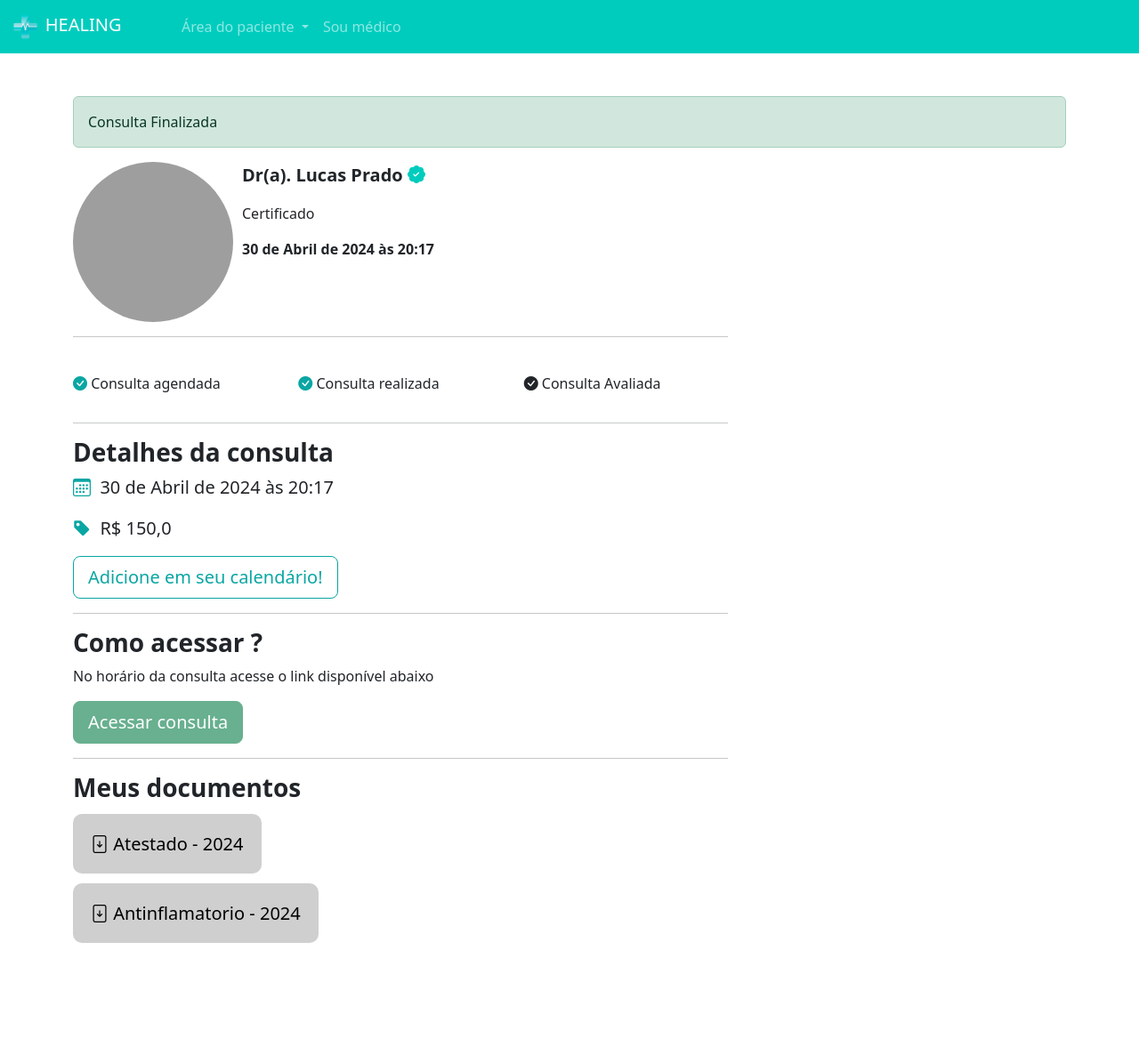
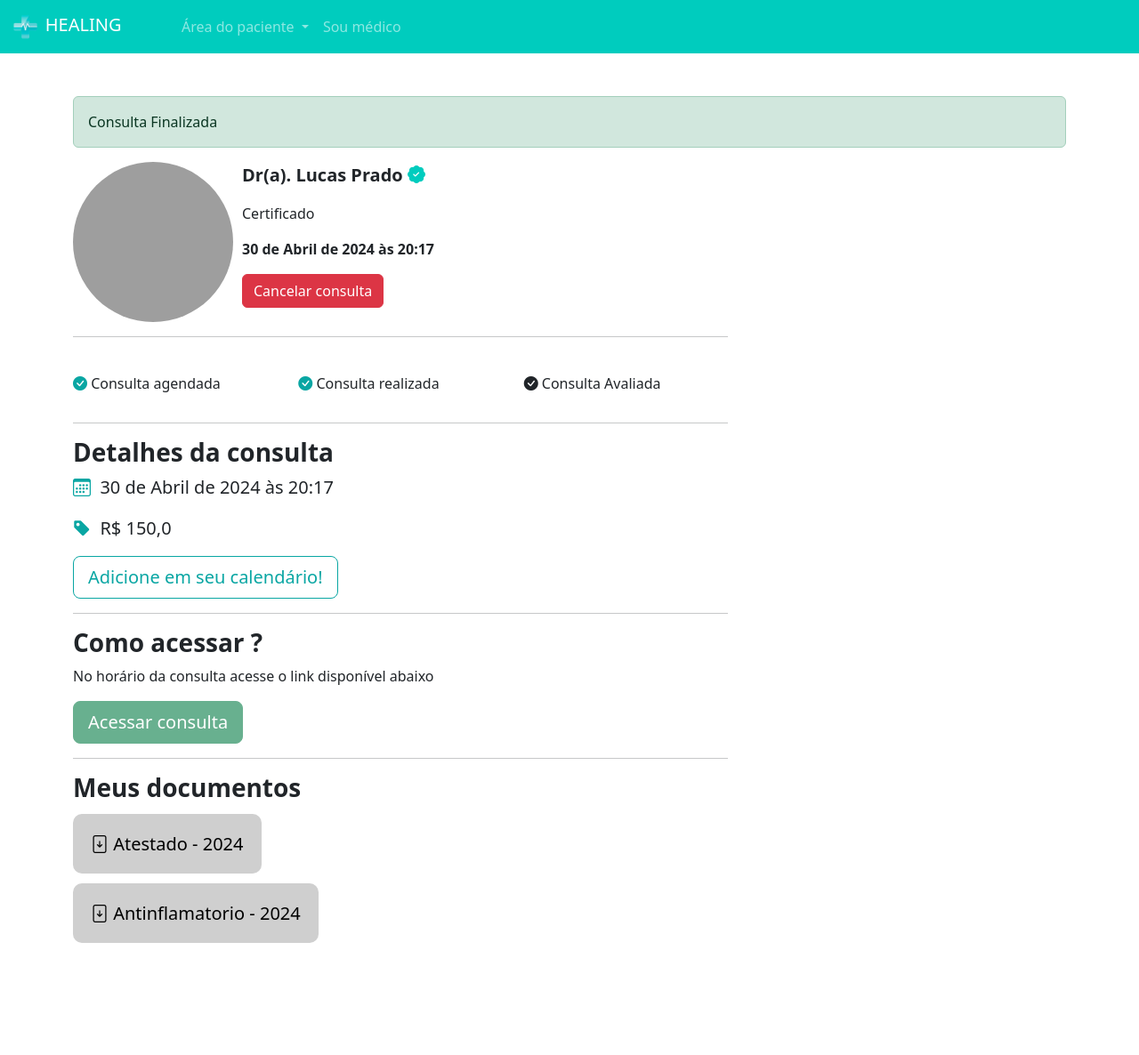
Before and after one commit to Lucasx10/Healing-django, a Django app: page /pacientes/consulta/2/ in a window 1280 px wide. Shown: the whole page at 89% size. Run offline with Django 5.2, Linux system fonts and the light colour scheme; a user stored in the database is signed in; data comes from the database, SQL or seed files in the repository; parts of the project's set-up code (start-up, migrations or seed data) failed here and were passed over; grey boxes are pictures that could not be loaded.

Commit message:
Adiciona botao de cancelar consulta

```diff
--- a/paciente/templates/consulta.html
+++ b/paciente/templates/consulta.html
@@ -40,6 +40,8 @@
                         <p style="font-size: 20px" class="p-bold">Dr(a). {{dado_medico.nome}} <i class="bi bi-patch-check-fill icon-main"></i></p>
                         <p>{{dado_medico.descricao}}</p>
                         <p class="p-bold">{{consulta.data_aberta.data}}</p>
+
+                        <a href="{% url 'cancelar_consulta' consulta.id %}" class="btn btn-danger">Cancelar consulta<a>
                     </div>
                 </div>
                 <hr>
--- a/paciente/urls.py
+++ b/paciente/urls.py
@@ -7,4 +7,5 @@ urlpatterns = [
     path('agendar_horario/<int:id_data_aberta>/', views.agendar_horario, name="agendar_horario"),
     path('minhas_consultas/', views.minhas_consultas, name="minhas_consultas"),
     path('consulta/<int:id_consulta>/', views.consulta, name="consulta"),
+    path('cancelar_consulta/<int:id_consulta>/', views.cancelar_consulta, name="cancelar_consulta"),
 ]
--- a/paciente/views.py
+++ b/paciente/views.py
@@ -22,14 +22,14 @@ def home(request):
         especialidades = Especialidades.objects.all()
         return render(request, 'home.html', {'medicos':medicos, 'especialidades':especialidades, 'is_medico': is_medico(request.user)})
 
-login_required
+@login_required
 def escolher_horario(request, id_dados_medicos):
     if request.method == 'GET':
         medico = DadosMedico.objects.get(id=id_dados_medicos)
         datas_abertas = DatasAbertas.objects.filter(user=medico.user).filter(data__gte=datetime.now()).filter(agendado= False)
         return render(request, 'escolher_horario.html', {'medico':medico, 'datas_abertas': datas_abertas, 'is_medico': is_medico(request.user)})
 
-login_required
+@login_required
 def agendar_horario(request, id_data_aberta):
     if request.method == 'GET':
         data_aberta = DatasAbertas.objects.get(id=id_data_aberta)
@@ -48,7 +48,7 @@ def agendar_horario(request, id_data_aberta):
 
         return redirect('/pacientes/minhas_consultas')
 
-login_required
+@login_required
 def minhas_consultas(request):
         data = request.GET.get("data")
         especialidade = request.GET.get("especialidade")
@@ -64,10 +64,21 @@ def minhas_consultas(request):
 
         return render(request, 'minhas_consultas.html', {'minhas_consultas': minhas_consultas, 'especialidades':especialidades, 'is_medico': is_medico(request.user) })
 
-login_required
+@login_required
 def consulta(request, id_consulta):
     if request.method == 'GET':
         consulta = Consulta.objects.get(id=id_consulta)
         dado_medico = DadosMedico.objects.get(user=consulta.data_aberta.user)
         documentos = Documento.objects.filter(consulta=consulta)
         return render(request, 'consulta.html', {'consulta': consulta, 'dado_medico': dado_medico, 'documentos': documentos, 'is_medico': is_medico(request.user) })
+
+@login_required
+def cancelar_consulta(request, id_consulta):
+    consulta = Consulta.objects.get(id=id_consulta)
+    if request.user != consulta.paciente:
+        messages.add_message(request, constants.ERROR, 'Essa consulta não é sua')
+        return redirect(f'/pacientes/home/')
+
+    consulta.status = 'C'
+    consulta.save()
+    return redirect(f'/pacientes/consulta/{id_consulta}')
```
